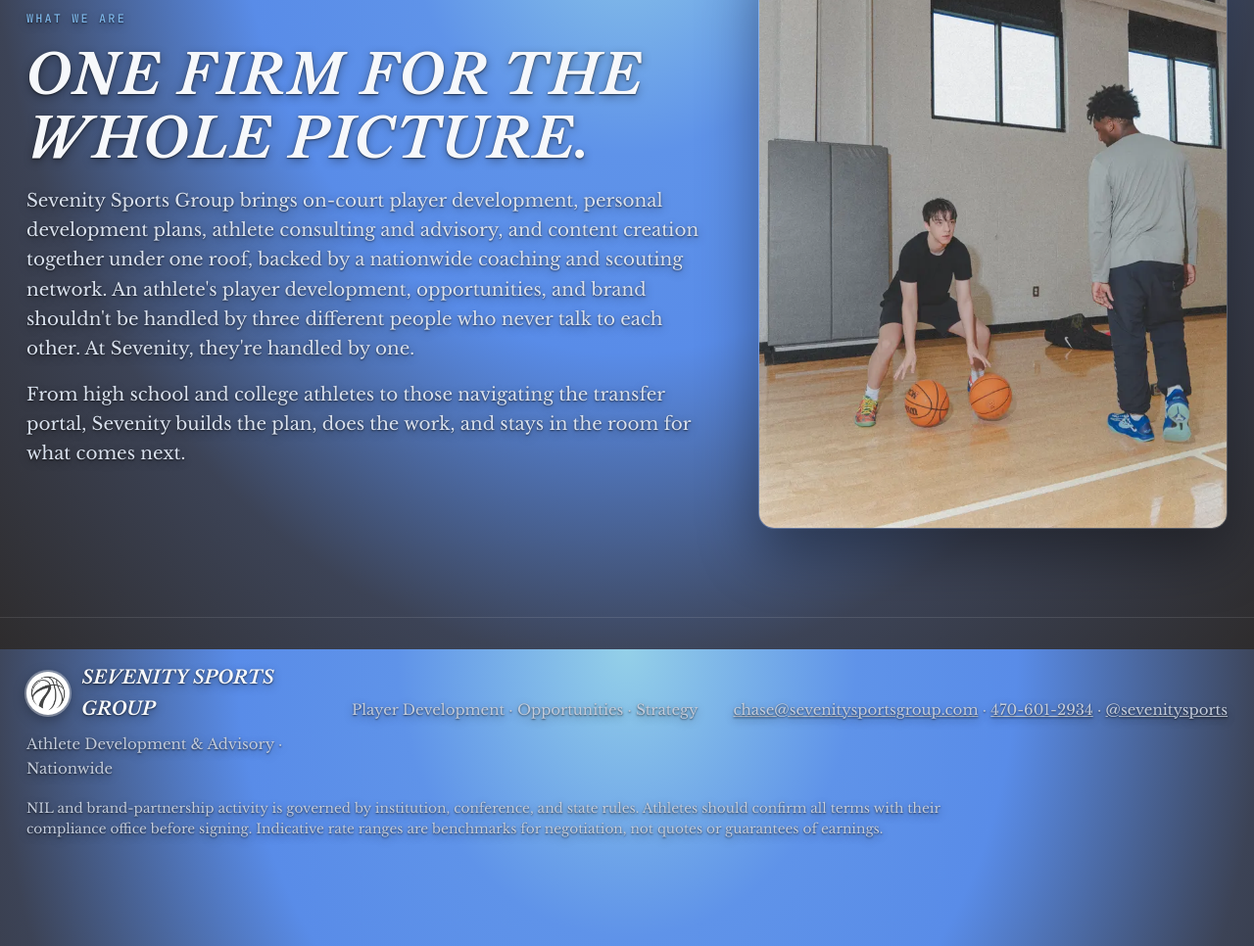
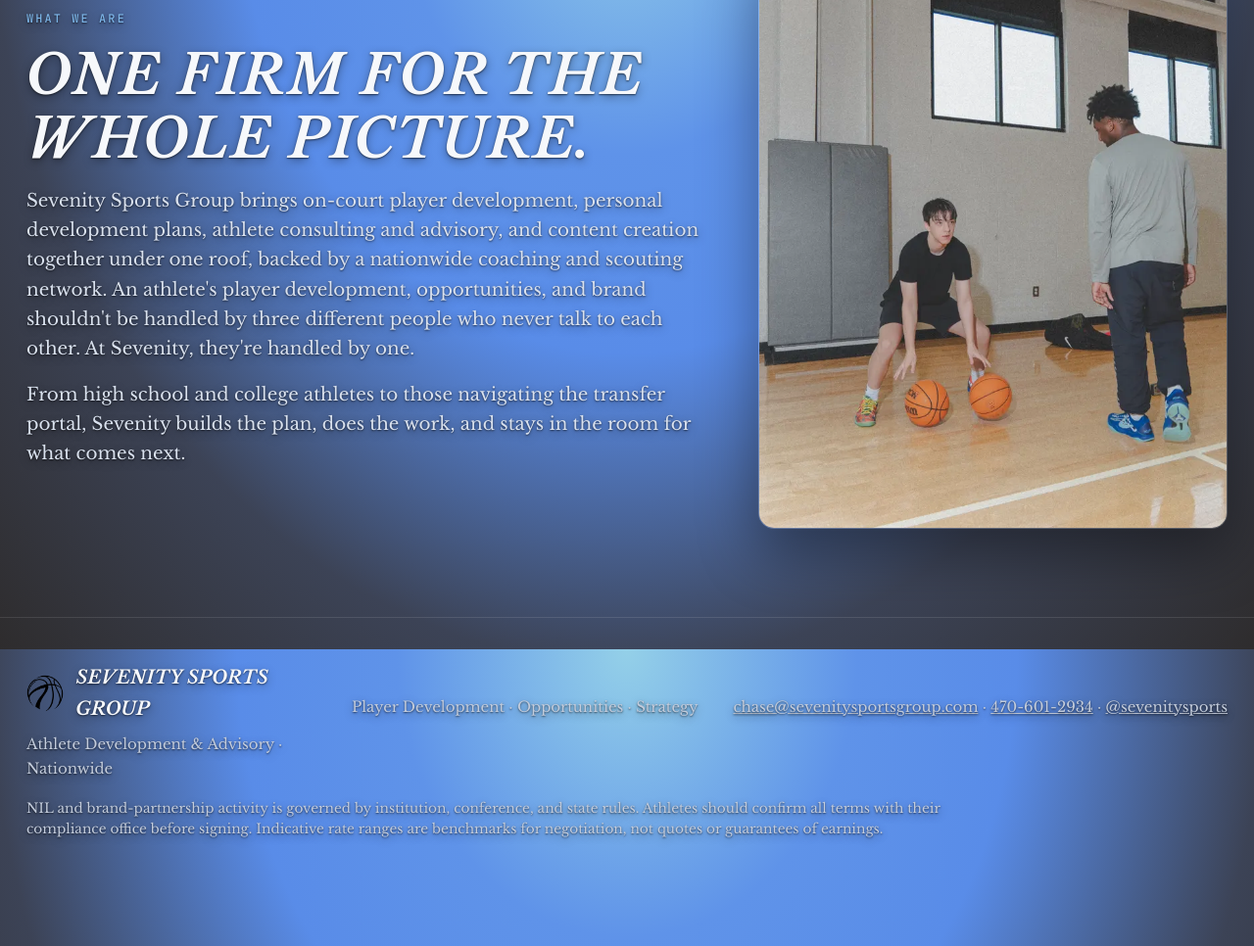
Before and after one commit to moverton7474/Sevenity-Sports-Group, a plain HTML site: page public/about.html in a window 1280 px wide. Shown: the part 1737-2703 px from the top of the page at 98% size. Drawn offline with nearby package versions, Linux system fonts and the light colour scheme; a script that the page names is missing.

Commit message:
Footer logo matches the top bar logo
The footer mark is now the same as the top bar mark: 38px and black, with no
white circle.

Co-Authored-By: Claude Opus 5.5 <noreply@anthropic.com>
Claude-Session: https://claude.ai/code/session_01KR2TzXVVv8ScGNiHGSXMww

```diff
--- a/public/about.html
+++ b/public/about.html
@@ -186,11 +186,10 @@ nav{background:#598be7 linear-gradient(90deg,#3c455a 0%,#44567e 5%,#4b69a3 10%,#
 .nav-toggle .bars span{background:#fff}
 /* menu words use the top bar's blue gradient instead of black */
 .nav-links a,.nav-links a:hover{color:#598be7;background:linear-gradient(90deg,#3c455a 0%,#44567e 5%,#4b69a3 10%,#547bc9 15%,#598be7 20%,#5c8fe7 25%,#5f92ea 30%,#679ce9 35%,#73abe8 40%,#7fb8e8 45%,#85bfe8 50%,#7fb8e8 55%,#73abe8 60%,#679ce9 65%,#5f92ea 70%,#5c8fe7 75%,#598be7 80%,#547bc9 85%,#4b69a3 90%,#44567e 95%,#3c455a 100%);-webkit-background-clip:text;background-clip:text;-webkit-text-fill-color:transparent;text-shadow:none;font-weight:700}
-/* logos: bigger mark in the top bar; in the footer, the dark outlined mark sits on a
-   white circle so it stands out */
+/* logos: bigger black mark in the top bar, and the same black mark in the footer */
 .nav-brand img{width:38px;height:38px}
 @media(max-width:480px){.nav-brand img{width:30px;height:30px}}
-footer .brand img{width:44px;height:44px;box-sizing:border-box;padding:4px;background:#fff;box-shadow:0 0 0 2px rgba(255,255,255,.35),0 4px 14px rgba(0,0,0,.35)}
+footer .brand img{width:38px;height:38px;filter:brightness(0)}
 footer .brand{font-size:1.05rem;gap:.7rem}
 </style>
 <link rel="sitemap" type="application/xml" href="/sitemap.xml">
```
Also changed, not shown: public/athlete-consulting.html (+2 -3 lines), public/book-content.html (+2 -3 lines), public/book-training.html (+2 -3 lines), public/brand-intelligence.html (+2 -3 lines), public/build-your-own.html (+2 -3 lines), public/community.html (+2 -3 lines), public/contact.html (+2 -3 lines), public/development-plan.html (+2 -3 lines), public/game-reps.html (+2 -3 lines), public/index.html (+2 -3 lines), public/on-court-training.html (+2 -3 lines), public/player-development.html (+2 -3 lines), public/pricing.html (+2 -3 lines), public/services.html (+2 -3 lines), 2 more files.
